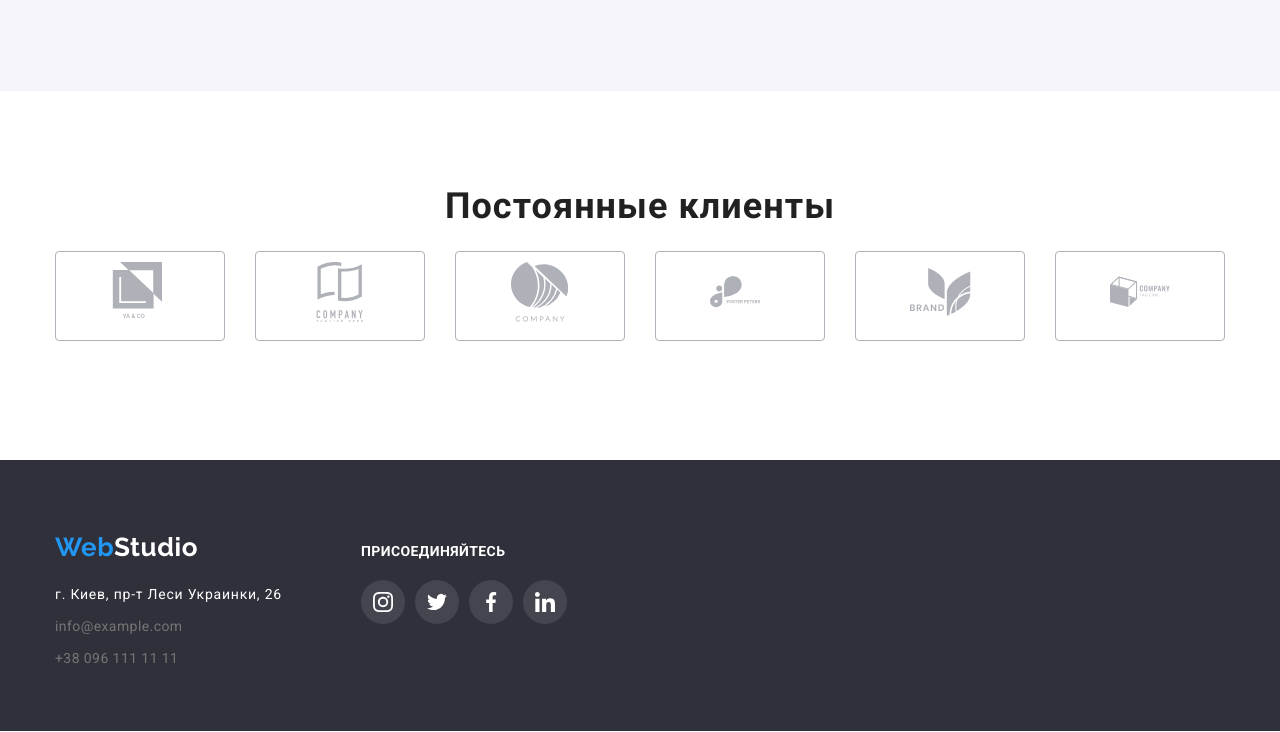
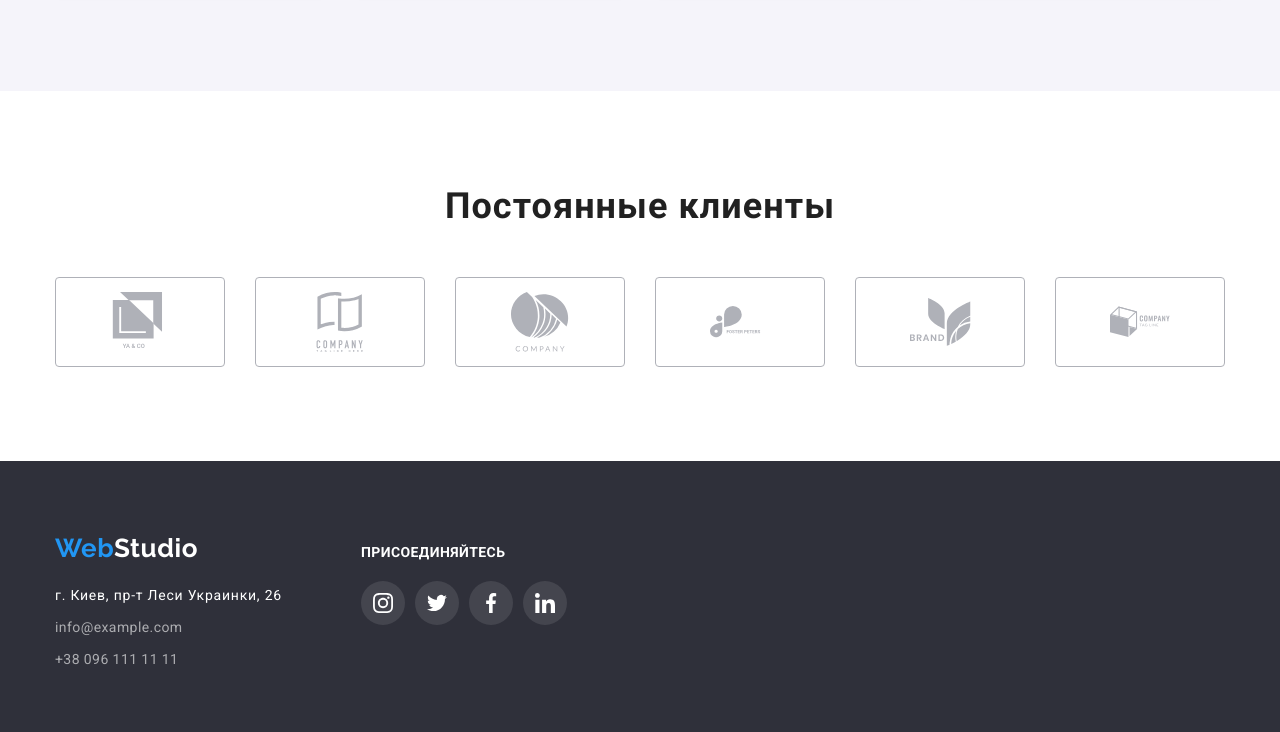
Before and after one commit to YevhenPro/goit-markup-hw-04, a plain HTML site: page index.html in a window 1280 px wide. Shown: the part 2204-2936 px from the top of the page. Drawn offline with nearby package versions, Linux system fonts and the light colour scheme.

Commit message:
Update style.css

```diff
--- a/css/style.css
+++ b/css/style.css
@@ -357,11 +357,51 @@ p {
 .clients-icon-list {
 
 	justify-content: center;
-	padding-top: 24px;
-	padding-bottom: 25px;
+	/* padding-top: 24px; */
+	/* padding-bottom: 25px; */
+	margin-top: 50px;
+
 
 }
-.clients-icon-item{
+/* li befor link */
+/* .clients-icon-item{
+display: flex;
+justify-content: center;
+align-items: center;
+width: 170px;
+height: 90px;
+border-radius: 4px;
+border: 1px solid #afb1b8;
+border-radius: 4px;
+
+} */
+
+.client-icon {
+	fill: var(--color-icon-our-clients);
+
+}
+.clients-icon-item:not(:last-child) {
+	margin-right: 30px;
+}
+/* hower-focus-old */
+/* .client-link:hover .client-icon, */
+/* .client-link:focus .client-icon { */
+	/* fill: var(--accent); */
+
+/* } */
+
+/* .clients-icon-item:hover, */
+/* .clients-icon-item:focus { */
+	/* fill: var(--accent); */
+	/* border: 1px solid #2196f3; */
+	/* cursor: pointer; */
+/* } */
+/* hower-focus-old-end */
+
+
+
+
+.client-link{
 display: flex;
 justify-content: center;
 align-items: center;
@@ -371,45 +411,20 @@ border-radius: 4px;
 border: 1px solid #afb1b8;
 border-radius: 4px;
 }
-/* .client-icon{  */
-/* display: flex;  */
-/* justify-content: center;  */
-/* align-items: baseline;  */
-	/* width: 170px; */
-	/* height: 90px; */
-	/* border: 1px solid #afb1b8; */
-	/* border-radius: 4px; */
 
+/* hover */
 
-
-/* } */
-.client-icon {
-	fill: var(--color-icon-our-clients);
-
-}
-.clients-icon-item:not(:last-child) {
-	margin-right: 30px;
+.client-link:hover,
+.client-link:focus{
+border-color: var(--accent);
 }
 
-
-/* .client-link:hover,
-.client-link:focus {
-	fill: var(--accent);
-
-}  */
-.client-link:hover .client-icon,
-.client-link:focus .client-icon {
-	fill: var(--accent);
-	/* border: 1px solid #2196f3; */
+.client-link:hover >
+.client-icon,
+.client-link:focus >
+.client-icon{
+  fill: var(--accent);
 }
-
-.clients-icon-item:hover,
-.clients-icon-item:focus {
-	fill: var(--accent);
-	border: 1px solid #2196f3;
-	cursor: pointer;
-}
-
 .ftr {
 	background-color: var(--secondary-bg-color);
 	color: var(--primary-bg-color);
@@ -451,7 +466,7 @@ border-radius: 4px;
 	font-size: 14px;
 	line-height: 1.71;
 	letter-spacing: 0.03em;
-	color: var(--color-secondary-text);
+	color: var(--color-footers-link);
 }
 
 .ftr .ftr-contacts-items:hover,
```
